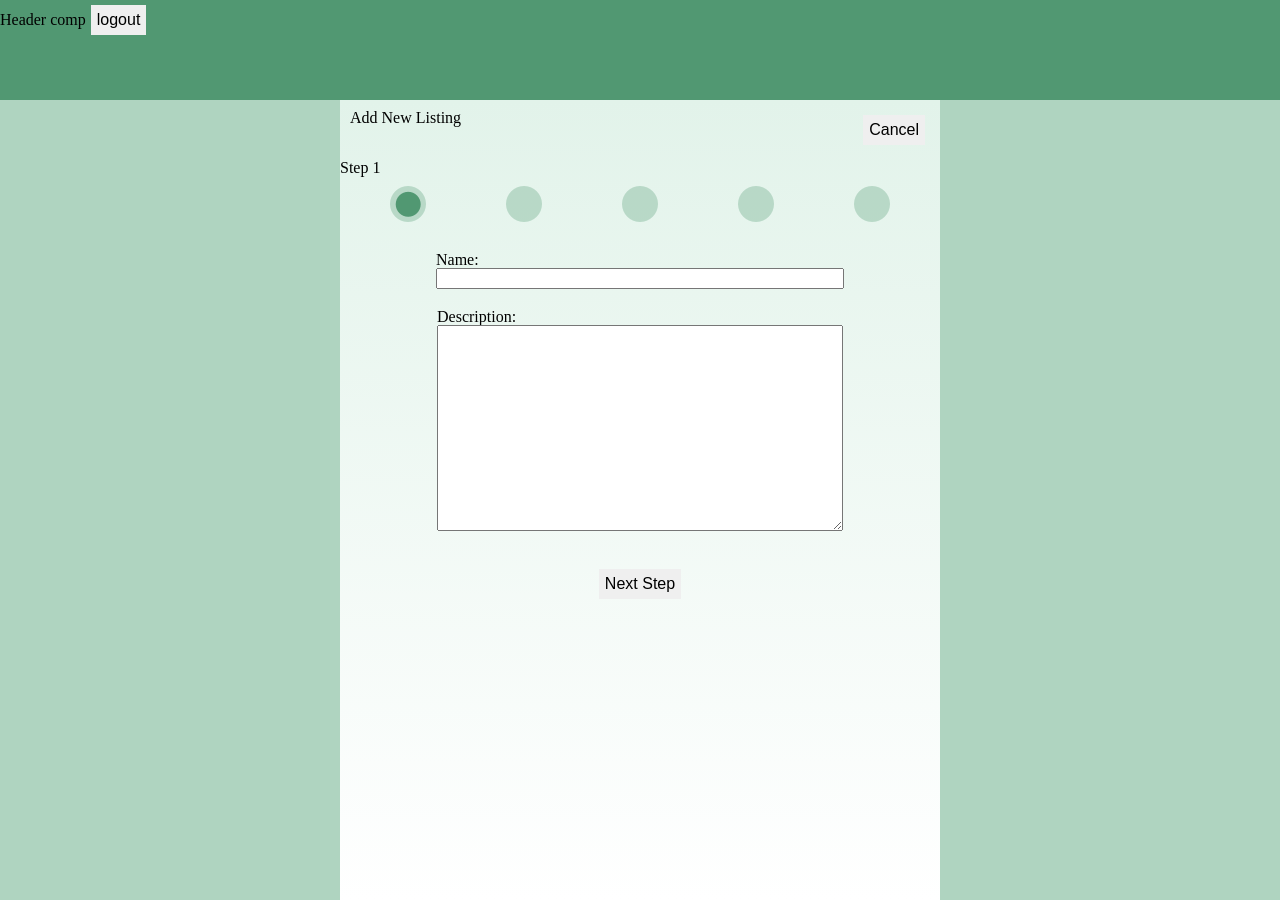
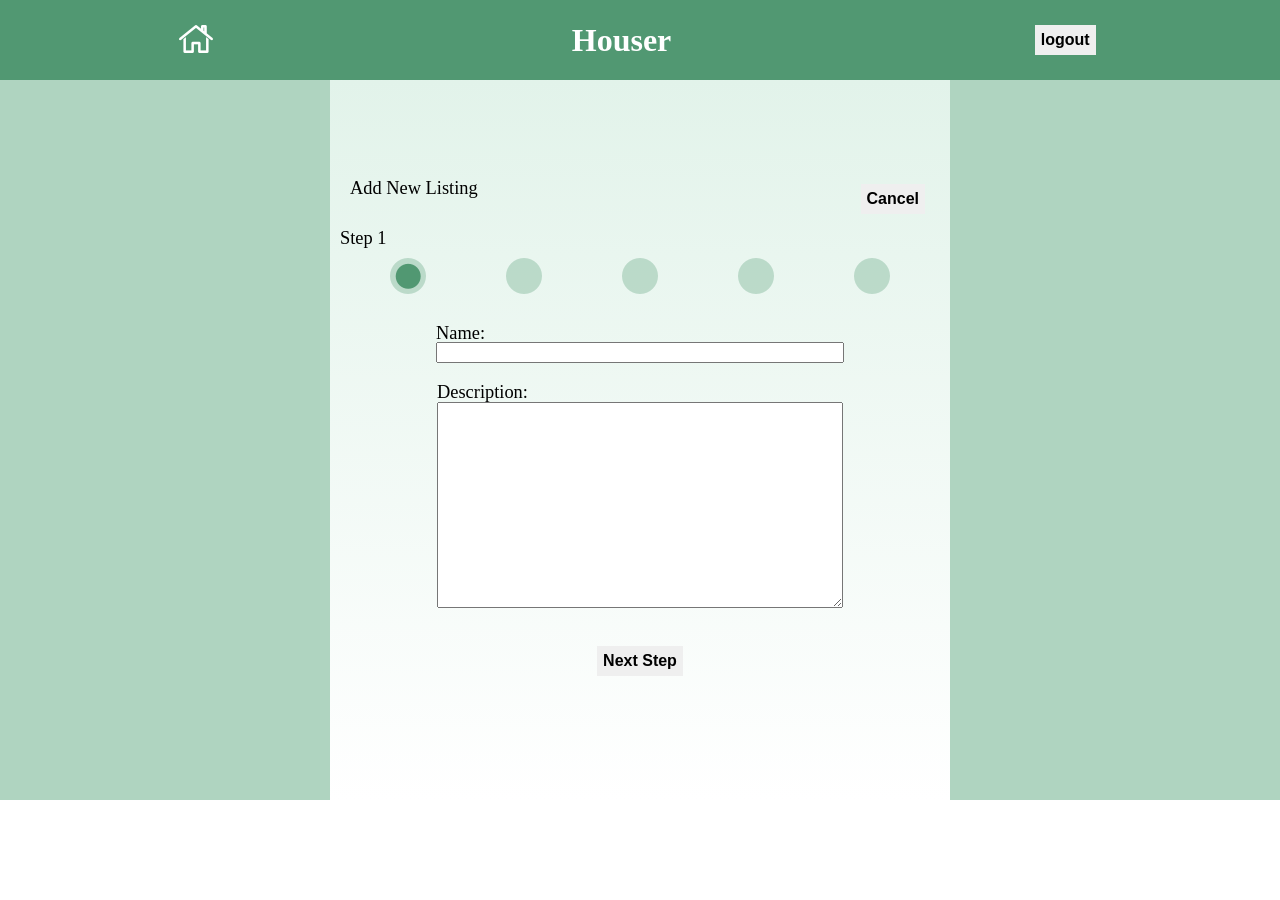
Before and after one commit to TalanCurtis/sim-02, a React (Create React App) app: page /#/Wizard/1 in a window 1280 px wide. After the commit the page ends 800 px from the top, so only its background shows below. Built offline with nearby package versions, Linux system fonts and the light colour scheme; no server answers.

Commit message:
some styling fixes

```diff
--- a/src/App.css
+++ b/src/App.css
@@ -55,7 +55,16 @@
   /* background-color: #fff; */
   background: linear-gradient(to bottom, #e2f3ea, #ffffff);
   width: 600px;
-  height: 100vh;
+  /* height: (80vh - 80px); */
+  height: calc(100vh - 100px);
+  padding: 10px;
+  justify-content: center;
+
+}
+.WizTracker{
+  display: flex;
+  justify-content: center;
+  flex-direction: column;
 }
 
 .Markers{
@@ -87,7 +96,24 @@ button{
   margin:5px;
   height: 30px;
   font-size: 100%;
+  font-weight: 600;
 
+}
+.ButtonSpace{
+  display: flex;
+  justify-content: space-between;
+}
+
+h1{
+  font-size: 200%;
+  font-weight: 600;
+}
+h2{
+  font-size: 115%;
+  font-weight: 400;
+}
+.Header h1{
+color: white;
 }
 
 .Complete{
--- a/src/components/Auth/Auth.js
+++ b/src/components/Auth/Auth.js
@@ -1,5 +1,6 @@
 import React, { Component } from 'react';
 import axios from 'axios';
+import logo from '../../images/auth_logo.png';
 
 class Auth extends Component {
     constructor() {
@@ -52,15 +53,16 @@ class Auth extends Component {
             <div className="Auth">
                 {/* <img src={logo} alt=''></img> */}
                 <div>
+                    <img src={logo} alt=""/>
                     <h2>User Name</h2>
                     <input type="text" value={this.state.username} onChange={(e) => this.setState({ username: e.target.value })} />
                     <h2>Password</h2>
                     <input type="password" value={this.state.password} onChange={(e) => this.setState({ password: e.target.value })} />
-                    <div>
+                    <div className="ButtonSpace">
+                        <button disabled={!disabled} onClick={() => (this.handleRegister())}>Register</button>
                         <button disabled={!disabled} onClick={() => (this.handleLogin())}>Login</button>
-                        <button disabled={!disabled} onClick={() => (this.handleRegister())}>Register</button>
                     </div>
-                    {this.state.error ? <h3>Error: Wrong name or Password.</h3> : null}
+                    {this.state.error ? <h3 style={{'color':'red'}}>Wrong name or Password.</h3> : null}
                 </div>
             </div>
         )
--- a/src/components/Header/Header.css
+++ b/src/components/Header/Header.css
@@ -1,5 +1,8 @@
 .Header{
-    height: 100px;
+    height: 80px;
     width: 100vw;
     background-color: #519872;
+    display: flex;
+    justify-content: space-around;
+    align-items: center;
 }
--- a/src/components/Header/Header.js
+++ b/src/components/Header/Header.js
@@ -4,7 +4,7 @@ import axios from 'axios';
 import { withRouter } from 'react-router-dom';
 import { connect } from 'react-redux';
 import { updateWizard, cancelWizard } from '../../ducks/reducer';
-
+import logo from '../../images/header_logo.png'
 
 class Header extends Component {
 
@@ -28,8 +28,13 @@ class Header extends Component {
     render() {
         return (
             <div className='Header'>
-                Header comp
-            <button onClick={() => this.handleLogout()}>logout</button>
+                <div>
+                    <img src={logo} alt="" />
+                </div>
+                <h1>Houser </h1>
+                <div>
+                    <button onClick={() => this.handleLogout()}>logout</button>
+                </div>
             </div>
         )
     }
--- a/src/components/WizTracker/WizTracker.js
+++ b/src/components/WizTracker/WizTracker.js
@@ -3,7 +3,7 @@ import step_active from '../../images/step_active.png';
 import step_inactive from '../../images/step_inactive.png';
 import step_completed from '../../images/step_completed.png';
 
-function WizTracker (props){
+function WizTracker(props) {
 
     function stepMarker(step) {
         if (step === props.step) {
@@ -17,7 +17,9 @@ function WizTracker (props){
 
     return (
         <div className="WizTracker">
-                <h1>Step {props.step}</h1>
+            <div>
+                <h2>Step {props.step}</h2>
+            </div>
             <div className='Markers'>
                 {stepMarker(1)}{stepMarker(2)}{stepMarker(3)}{stepMarker(4)}{stepMarker(5)}
             </div>
```
Lines whose indentation alone changed are shown as unchanged.
